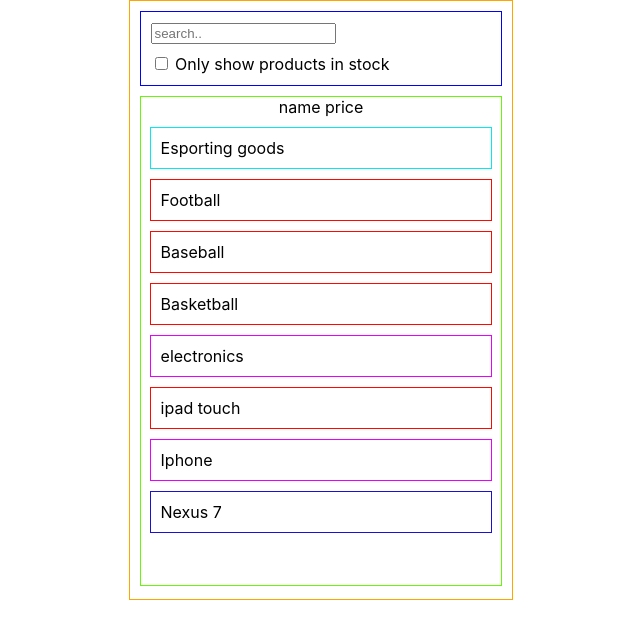
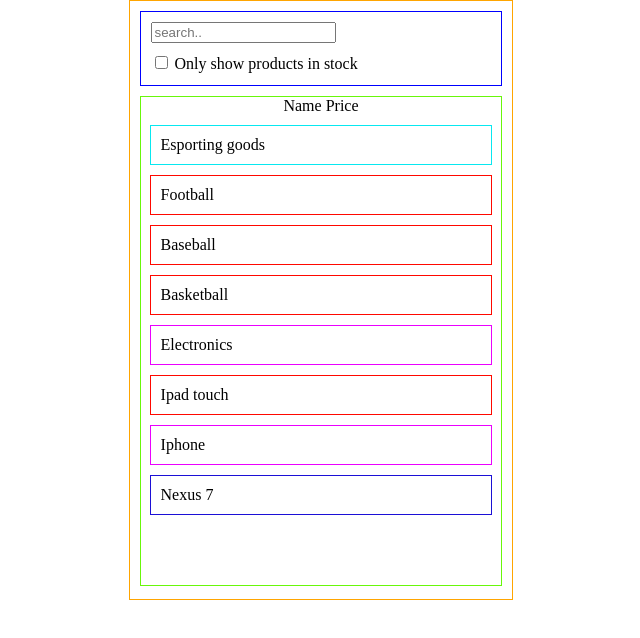
Before and after one commit to Granaditos83/react-basic-app, a React (Create React App) app: page / in a window 1280 px wide. Shown: the top 638 px of the page, without its empty margins (319-959 px from the left). Built offline with nearby package versions, Linux system fonts and the light colour scheme.

Commit message:
tercer commit

```diff
--- a/src/pages/products/components/Filterable-Product-Table/Filterable-Product-Table.comp.jsx
+++ b/src/pages/products/components/Filterable-Product-Table/Filterable-Product-Table.comp.jsx
@@ -2,6 +2,9 @@
 import ProductTable from '../Product-Table/product-table.comp';
 import SearchBar from '../search-bar/search-bar.comp';
 import './Filterable-Product-Table.style.css';
+
+
+
 
  const FilterableProductTable = () => {
     return (
--- a/src/pages/products/components/Filterable-Product-Table/Filterable-Product-Table.style.css
+++ b/src/pages/products/components/Filterable-Product-Table/Filterable-Product-Table.style.css
@@ -3,4 +3,5 @@
     margin: 0 auto;
     min-height: 600px;
     border: 1px solid orange;
+    font-family: 'Zen Dots', cursive;
 }
--- a/src/pages/products/components/Product-Table/product-table.comp.jsx
+++ b/src/pages/products/components/Product-Table/product-table.comp.jsx
@@ -18,7 +18,7 @@
 
 
       <div className= "product-table-container">
-        name          price
+        Name                       Price
         <ProductsCategoryRow/>
         <ProductRow/>
         <ProductRowDos/>
--- a/src/pages/products/components/product-row-cinco/product-row-cinco.comp.jsx
+++ b/src/pages/products/components/product-row-cinco/product-row-cinco.comp.jsx
@@ -6,7 +6,7 @@
     return (
 
 
-      <div className= "product-row-cinco-container"> <span>ipad touch</span>
+      <div className= "product-row-cinco-container"> <span>Ipad touch</span>
 
 
 
--- a/src/pages/products/components/product-row-cuatro/product-row-cuatro.comp.jsx
+++ b/src/pages/products/components/product-row-cuatro/product-row-cuatro.comp.jsx
@@ -6,7 +6,7 @@
     return (
 
 
-      <div className= "product-row-cuatro-container"> <span>electronics</span>
+      <div className= "product-row-cuatro-container"> <span>Electronics</span>
 
 
 
```
